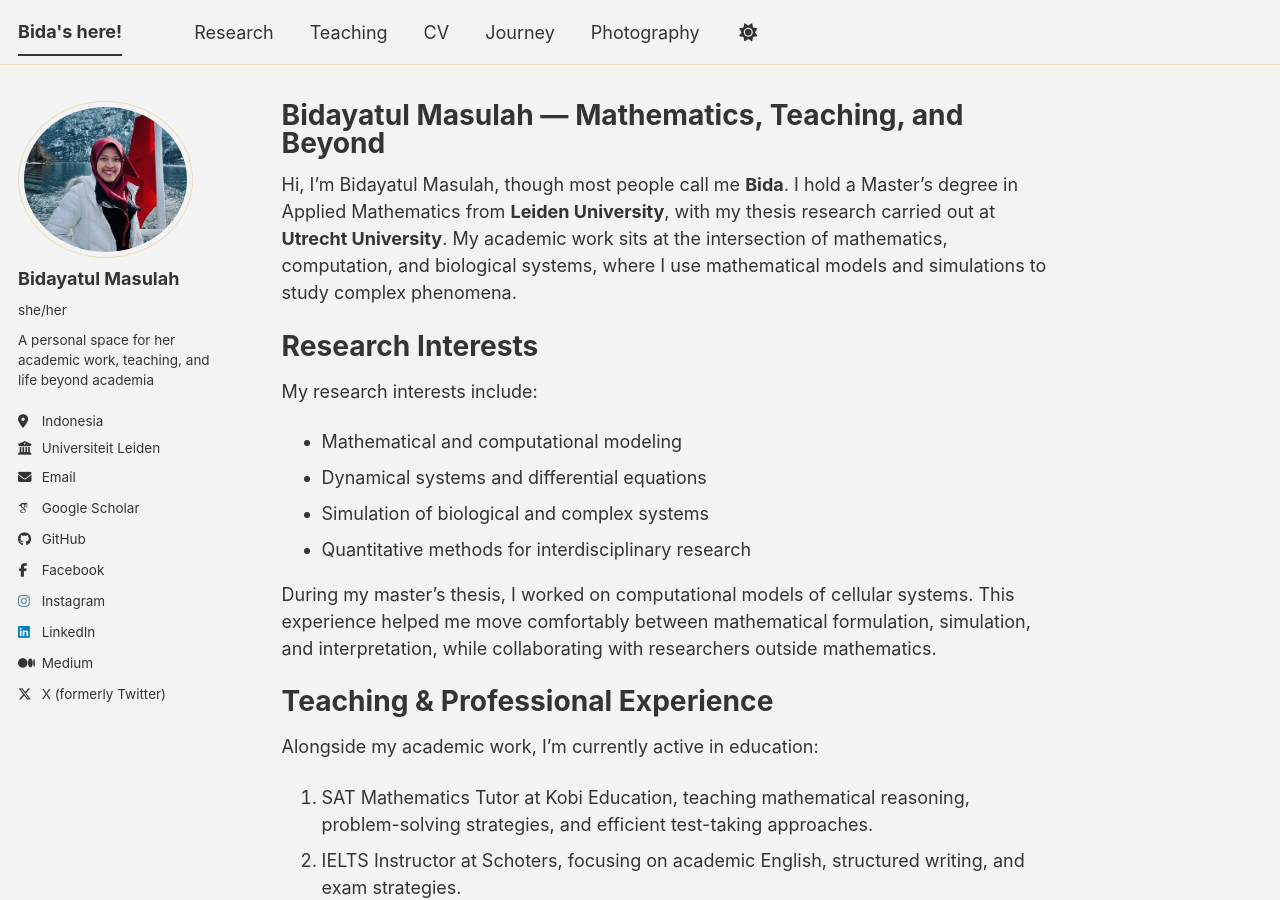
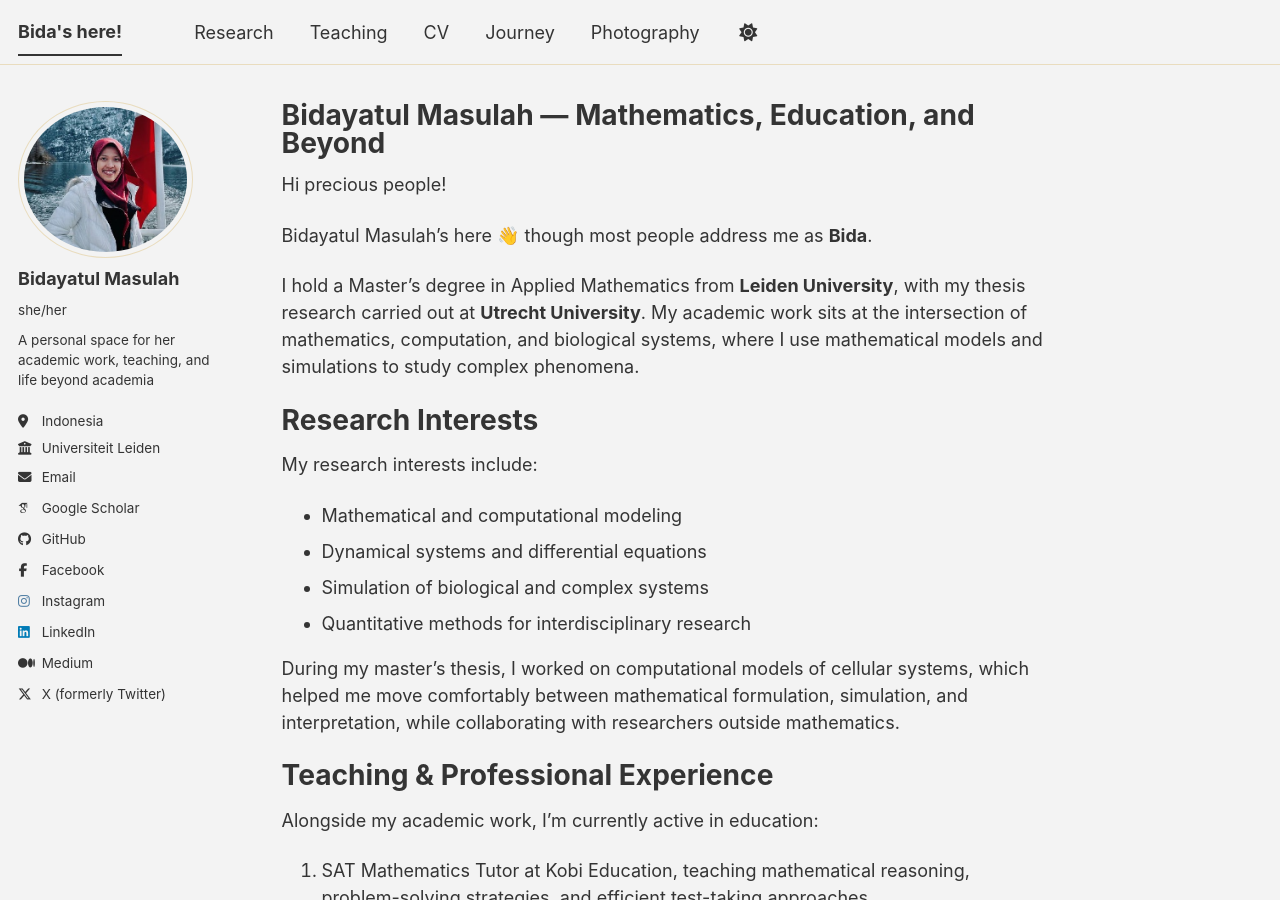
Before and after one commit to bmasulah/bmasulah.github.io, a Jekyll site: the page built from _pages/about.md, in a window 1280 px wide and 900 px high. Built offline with Jekyll 4.4.1, drawn with Linux system fonts in a browser that asks for light colours; some web fonts are replaced; a script bundle is joined from its source files by our own code; library files that are not in the unit come from our copies.

Commit message:
Update about.md

```diff
--- a/_pages/about.md
+++ b/_pages/about.md
@@ -1,13 +1,16 @@
 ---
 permalink: /
-title: "Bidayatul Masulah — Mathematics, Teaching, and Beyond"
+title: "Bidayatul Masulah — Mathematics, Education, and Beyond"
 author_profile: true
 redirect_from:
   - /about/
   - /about.html
 ---
 
-Hi, I’m Bidayatul Masulah, though most people call me **Bida**.
+Hi precious people!
+
+Bidayatul Masulah's here 👋 though most people address me as **Bida**.
+
 I hold a Master’s degree in Applied Mathematics from **Leiden University**, with my thesis research carried out at **Utrecht University**. My academic work sits at the intersection of mathematics, computation, and biological systems, where I use mathematical models and simulations to study complex phenomena.
 
 Research Interests
@@ -19,7 +22,7 @@ My research interests include:
 - Simulation of biological and complex systems
 - Quantitative methods for interdisciplinary research
 
-During my master’s thesis, I worked on computational models of cellular systems. This experience helped me move comfortably between mathematical formulation, simulation, and interpretation, while collaborating with researchers outside mathematics.
+During my master’s thesis, I worked on computational models of cellular systems, which helped me move comfortably between mathematical formulation, simulation, and interpretation, while collaborating with researchers outside mathematics.
 
 Teaching & Professional Experience
 ======
```
